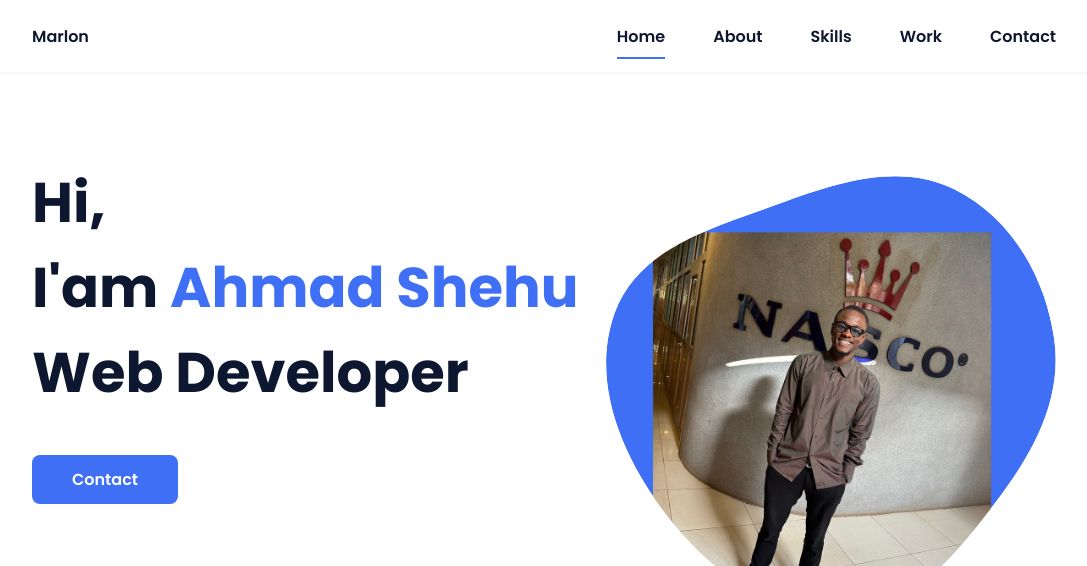
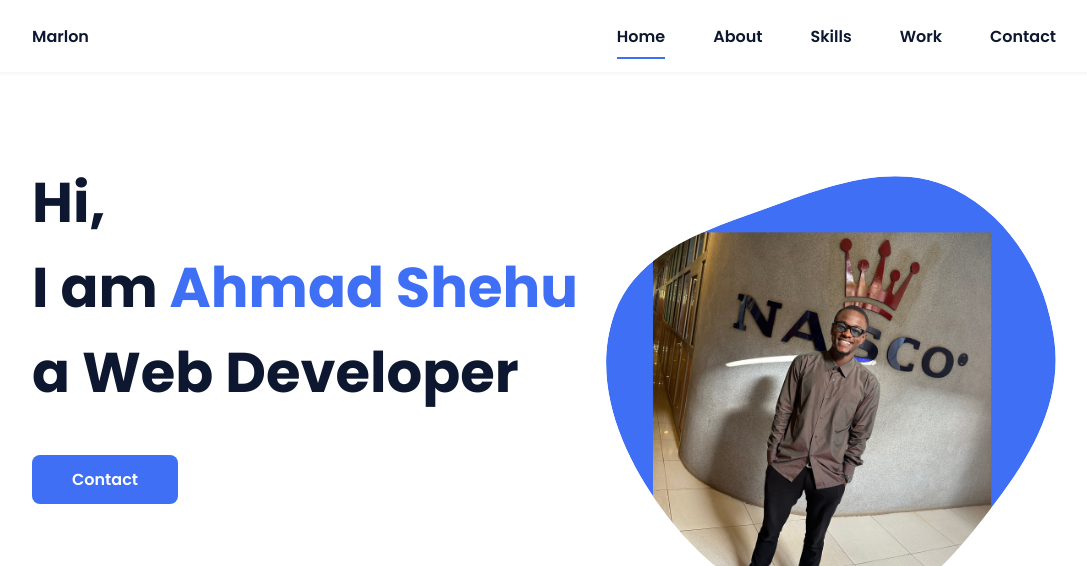
Before and after one commit to ahmadshehui/mymuna, a plain HTML site: page index.html in a window 1280 px wide. Shown: the top 566 px of the page, without its empty margins (96-1183 px from the left). Drawn offline with nearby package versions, Linux system fonts and the light colour scheme.

Commit message:
Updated homepage layout

```diff
--- a/index.html
+++ b/index.html
@@ -39,7 +39,7 @@
             <!--===== HOME =====-->
             <section class="home bd-grid" id="home">
                 <div class="home__data">
-                    <h1 class="home__title">Hi,<br>I'am <span class="home__title-color">Ahmad Shehu</span><br> Web Developer</h1>
+                    <h1 class="home__title">Hi,<br>I am <span class="home__title-color">Ahmad Shehu</span><br>a Web Developer</h1>
 
                     <a href="#" class="button">Contact</a>
                 </div>
```
